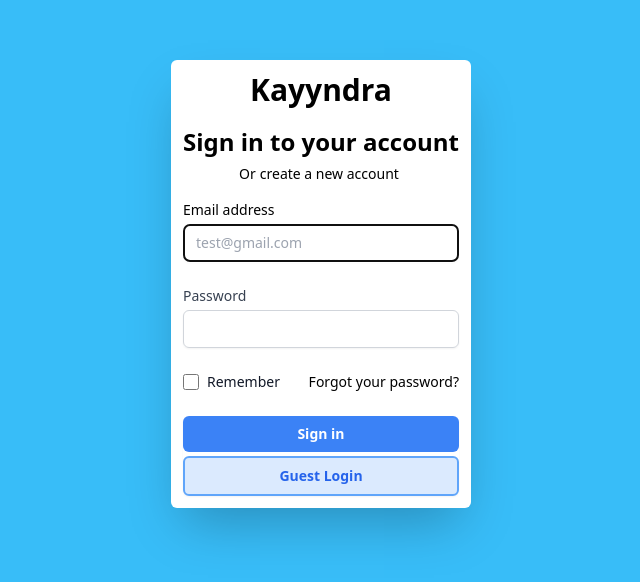
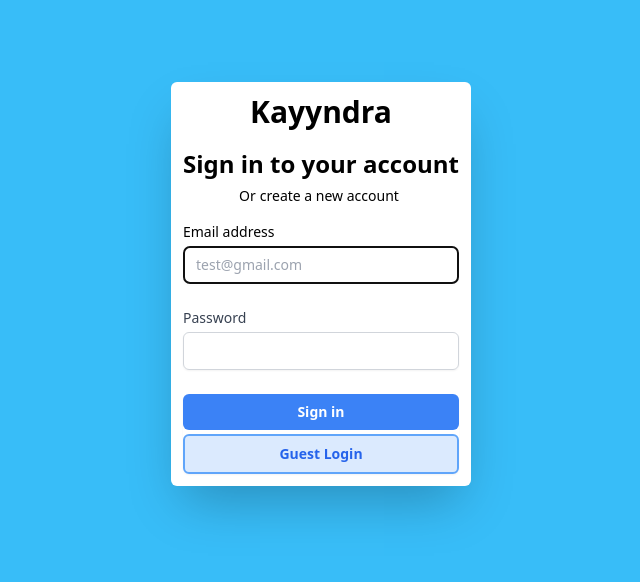
Before and after one commit to Kavita539/pomodro-app, a React (Create React App) app: page /login in a window 1280 px wide. Shown: the part 116-698 px from the top of the page, without its empty margins (319-959 px from the left). Built offline with nearby package versions, Linux system fonts and the light colour scheme; what miragejs would draw is missing.

Commit message:
refactor: suggestions

```diff
--- a/src/components/settingsModal/SettingsModal.jsx
+++ b/src/components/settingsModal/SettingsModal.jsx
@@ -31,7 +31,7 @@ const SettingsModal = ({modalSetting, setModalSetting}) => {
                             </li>
                             <li className="flex flex-col mb-4">
                                 <label className="my-2">{`Break Time : ${breakTime} `}</label>
-                                <input name="breakTime" type="range" min="0" max="30" value={breakTime} onChange={(e)=>
+                                <input name="breakTime" type="range" min="1" max="30" value={breakTime} onChange={(e)=>
                                 setBreakTime(e.target.value)}
                                 />
                             </li>
--- a/src/pages/authentication/Login.jsx
+++ b/src/pages/authentication/Login.jsx
@@ -122,23 +122,6 @@ return (
                     </div>
                 </div>
 
-                <div className="flex items-center justify-between mt-6">
-                    <div className="flex items-center">
-                        <input id="remember" type="checkbox"
-                            className="form-checkbox w-4 h-4 transition duration-150 ease-in-out" />
-                        <label htmlFor="remember"
-                            className="block ml-2 text-sm text-gray-900 leading-5 dark:text-white">
-                            Remember
-                        </label>
-                    </div>
-
-                    <div className="text-sm leading-5">
-                        <Link to="/" className="font-medium transition ease-in-out duration-150">
-                        Forgot your password?
-                        </Link>
-                    </div>
-                </div>
-
                 <div className="mt-6">
                     <span className="block w-full rounded-md shadow-sm">
                         <button type="submit"
```
